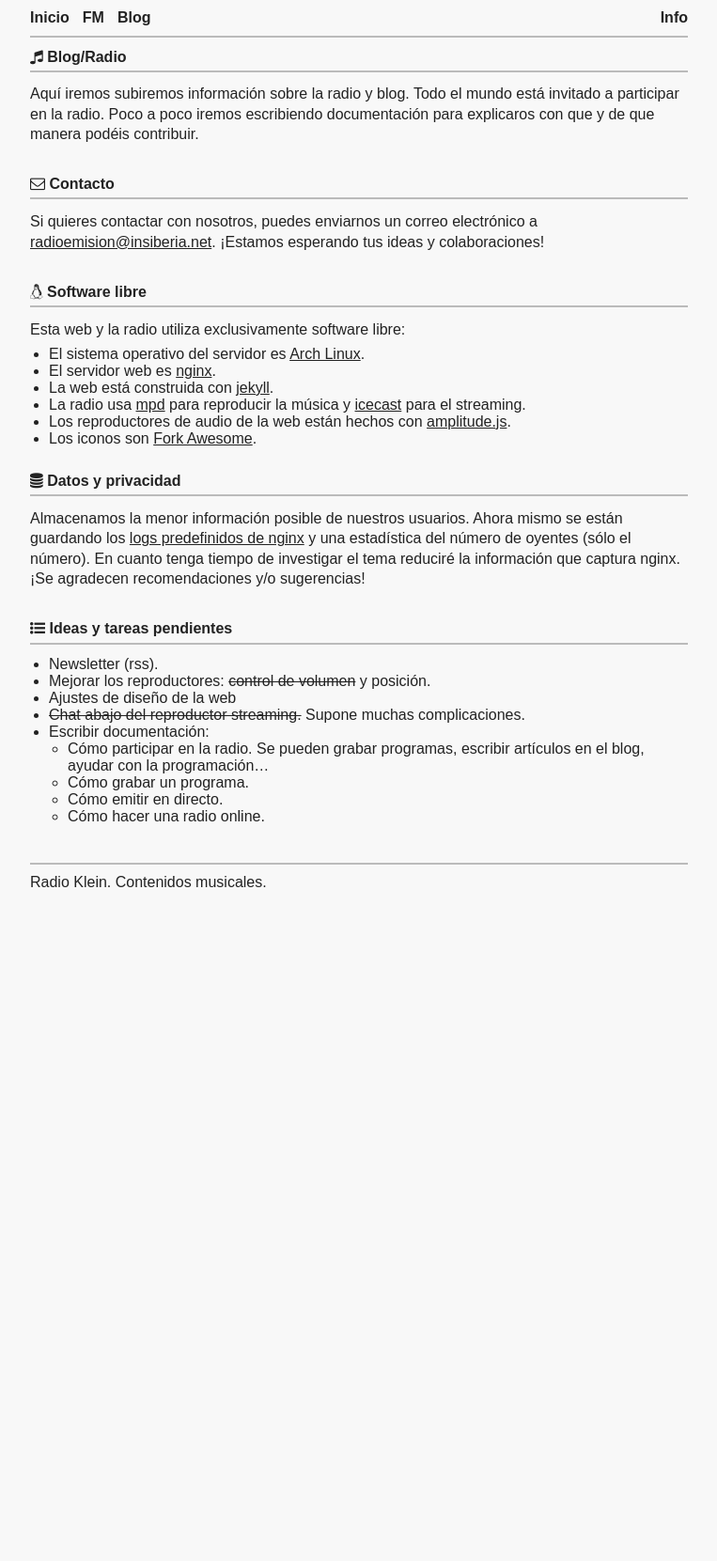
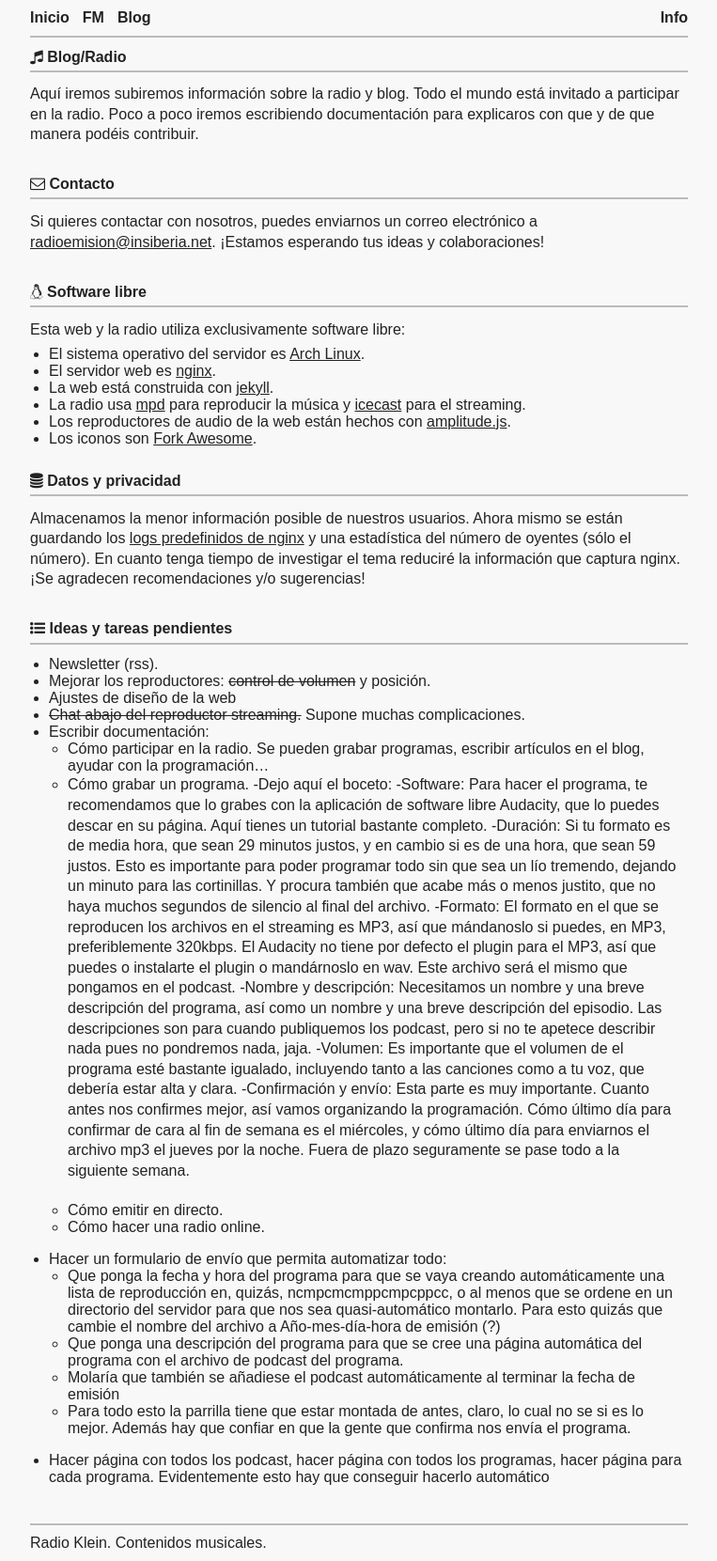
Before and after one commit to haztecaso/radio-klein, a Jekyll site: the page built from info.md, in a window 1280 px wide. Shown: the whole page at 94% size, without its empty margins (258-1021 px from the left). Built offline with Jekyll 4.4.1, drawn with Linux system fonts in a browser that asks for light colours; before the commit the page ends 958 px from its top, so only the background shows below that.

Commit message:
Automated commit

```diff
--- a/info.md
+++ b/info.md
@@ -36,5 +36,20 @@ Almacenamos la menor información posible de nuestros usuarios. Ahora mismo se e
 - Escribir documentación:
     - Cómo participar en la radio. Se pueden grabar programas, escribir artículos en el blog, ayudar con la programación...
     - Cómo grabar un programa.
+            -Dejo aquí el boceto:
+              -Software: Para hacer el programa, te recomendamos que lo grabes con la aplicación de software libre Audacity, que lo puedes descar en su página. Aquí tienes un tutorial bastante completo.
+              -Duración: Si tu formato es de media hora, que sean 29 minutos justos, y en cambio si es de una hora, que sean 59 justos. Esto es importante para poder programar todo sin que sea un lío tremendo, dejando un minuto para las cortinillas. Y procura también que acabe más o menos justito, que no haya muchos segundos de silencio al final del archivo.
+              -Formato: El formato en el que se reproducen los archivos en el streaming es MP3, así que mándanoslo si puedes, en MP3, preferiblemente 320kbps. El Audacity no tiene por defecto el plugin para el MP3, así que puedes o instalarte el plugin o mandárnoslo en wav.  Este archivo será el mismo que pongamos en el podcast.
+              -Nombre y descripción:  Necesitamos un nombre y una breve descripción del programa, así como un nombre y una breve descripción del episodio. Las descripciones son para cuando publiquemos los podcast, pero si no te apetece describir nada pues no pondremos nada, jaja.
+              -Volumen: Es importante que el volumen de el programa esté bastante igualado, incluyendo tanto a las canciones como a tu voz, que debería estar alta y clara.
+              -Confirmación y envío: Esta parte es muy importante. Cuanto antes nos confirmes mejor, así vamos organizando la programación. Cómo último día para confirmar de cara al fin de semana es el miércoles, y cómo último día para enviarnos el archivo mp3 el jueves por la noche. Fuera de plazo seguramente se pase todo a la siguiente semana.
+
+
     - Cómo emitir en directo.
     - Cómo hacer una radio online.
+- Hacer un formulario de envío que permita automatizar todo:
+    - Que ponga la fecha y hora del programa para que se vaya creando automáticamente una lista de reproducción en, quizás, ncmpcmcmppcmpcppcc, o al menos que se ordene en un directorio del servidor para que nos sea quasi-automático montarlo. Para esto quizás que cambie el nombre del archivo a Año-mes-día-hora de emisión (?)
+    - Que ponga una descripción del programa para que se cree una página automática del programa con el archivo de podcast del programa.
+    - Molaría que también se añadiese el podcast automáticamente al terminar la fecha de emisión
+    - Para todo esto la parrilla tiene que estar montada de antes, claro, lo cual no se si es lo mejor. Además hay que confiar en que la gente que confirma nos envía el programa.
+- Hacer página con todos los podcast, hacer página con todos los programas, hacer página para cada programa. Evidentemente esto hay que conseguir hacerlo automático
```
Also changed, not shown: 2 other files.
